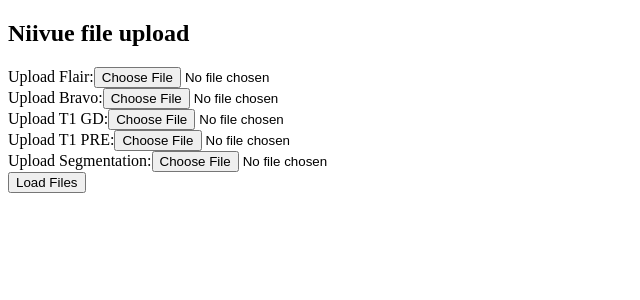
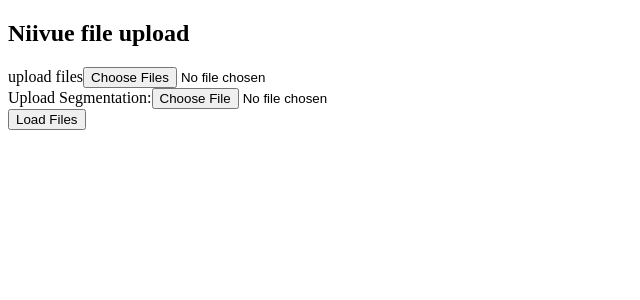
Before and after one commit to TPP-Grupo158/frontend, a React (Vite) app in the folder app/: page / in a window 1280 px wide. Shown: the top 300 px of the page, without its empty margins (0-640 px from the left). Built offline with nearby package versions, Linux system fonts and the light colour scheme; what @niivue/niivue would draw is missing.

Commit message:
changed multiple files upload for only one multi-upload, removed unused constant and change opacity default for drawings

```diff
--- a/app/src/App.jsx
+++ b/app/src/App.jsx
@@ -6,51 +6,26 @@
   const [images, setImages] = useState([]);
   const [segmentationUrl, setSegmentationUrl] = useState(null);
 
-  const [flairFile, setFlairFile] = useState(null);
-  const [bravoFile, setBravoFile] = useState(null);
-  const [t1gdFile, setT1gdFile] = useState(null);
-  const [t1preFile, setT1preFile] = useState(null);
   const [segmentationFile, setSegmentationFile] = useState(null);
+  const [formSubmitted, setFormSubmitted] = useState(false);
 
   const onFormSubmit = (e) => {
     e.preventDefault();
-
-    const newImagesUrls = [
-      {file: flairFile, name: flairFile.name},
-      {file: bravoFile, name: bravoFile.name},
-      {file: t1gdFile, name: t1gdFile.name},
-      {file: t1preFile, name: t1preFile.name},
-    ];
-
-    console.debug("Uploaded files:", newImagesUrls);
-
-    setImages(newImagesUrls);
     setSegmentationUrl({ file: segmentationFile });
+    setFormSubmitted(true);
   }
 
   return (
     <>
-      { images.length === 0  &&
+      { !formSubmitted &&
       <form onSubmit={onFormSubmit}>
         <h2>Niivue file upload</h2>
         <label>
-          Upload Flair:
-          <input type="file" accept=".nii,.nii.gz" onChange={(e) => setFlairFile(e.target.files[0])} />
-        </label>
-        <br />
-        <label>
-          Upload Bravo:
-          <input type="file" accept=".nii,.nii.gz" onChange={(e) => setBravoFile(e.target.files[0])} />
-        </label>
-        <br />
-        <label>
-          Upload T1 GD:
-          <input type="file" accept=".nii,.nii.gz" onChange={(e) => setT1gdFile(e.target.files[0])} />
-        </label>
-        <br />
-        <label>
-          Upload T1 PRE:
-          <input type="file" accept=".nii,.nii.gz" onChange={(e) => setT1preFile(e.target.files[0])} />
+          upload files
+          <input type="file" accept=".nii,.nii.gz" multiple onChange={(e) => {
+            const files = Array.from(e.target.files);
+            setImages(files.map(file => ({ file, name: file.name })));
+          }} />
         </label>
         <br />
         <label>
@@ -61,7 +36,7 @@
         <button type="submit">Load Files</button>
       </form>
       }
-      {  images.length > 0 &&
+      {  formSubmitted &&
         <NiiVue images={images} segmentationUrl={segmentationUrl} />
       }
     </>
--- a/app/src/components/Niivue/Niivue.jsx
+++ b/app/src/components/Niivue/Niivue.jsx
@@ -49,7 +49,7 @@
     const [currentSlice, setCurrentSlice] = useState({ x: 0, y: 0, z: 0 });
 
     const[currentVolumeGamma, setCurrentVolumeGamma] = useState(1.0);
-    const[currentDrawOpacity, setCurrentDrawOpacity] = useState(1.0);
+    const[currentDrawOpacity, setCurrentDrawOpacity] = useState(0.6);
 
     const [segmentationStats, setSegmentationStats] = useState("");
 
@@ -80,7 +80,7 @@
             });
             await nv.addVolume(current);
 
-            await nv.loadDrawing(await NVImage.loadFromFile({file: segmentationUrl.file}));
+            await nv.loadDrawing(await NVImage.loadFromFile({file: segmentationUrl.file, opacity: 0.6}));
             // await nv.loadDrawingFromUrl(segmentationUrl); //this will be used when fetching the segmentation from the server
             nvRef.current = nv
 
@@ -243,7 +243,6 @@
                 layer: 0,
                 drawingIsMask: true,
             });
-
             setSegmentationStats(parseSegmentationStats(stats));
         }
     }
@@ -391,9 +390,10 @@
                 display: "flex",
                 justifyContent: "center",
                 marginTop: "10px",
-                width: "100%"
+                width: "100%",
+                height: 700
             }}>
-            <canvas ref={canvas} height={700} width={2000} />
+            <canvas ref={canvas} style={{ width: "100%", height: "100%" }} />
         </div>
         <div>
             <strong>{`X: ${currentSlice.x}, Y: ${currentSlice.y}, Z: ${currentSlice.z}`}</strong>
--- a/app/src/components/Niivue/constants.js
+++ b/app/src/components/Niivue/constants.js
@@ -35,11 +35,6 @@
     VISIBLE: 1,
 }
 
-export const SEGMENTATION = {
-    HIDDEN: 0.0,
-    VISIBLE: 0.9,
-}
-
 export const PEN = {
     ERASER: 0,
     RED: 1,
```
